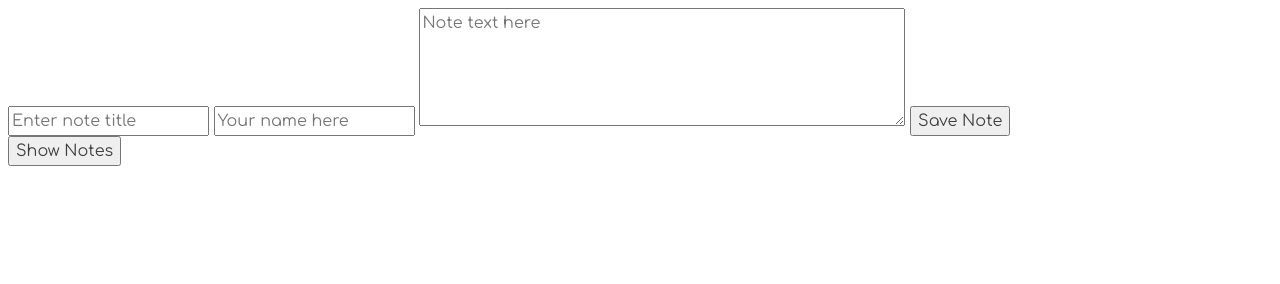
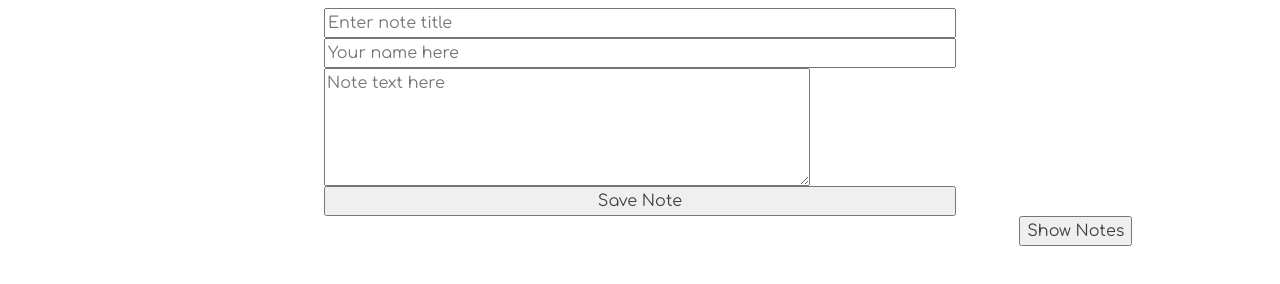
Before and after one commit to NSS-Day-Cohort-42/glassdale-pd, a plain HTML site: page index.html in a window 1280 px wide. Drawn offline with Linux system fonts and the light colour scheme; no server answers; a web font is replaced by a local one.

Commit message:
Applied Flexbox to note form

```diff
--- a/index.html
+++ b/index.html
@@ -19,11 +19,14 @@
         </header>
         <article class="officersContainer"></article>
         <article class="noteFormContainer"></article>
-        <article class="noteListButton"></article>
 
         <div class="lists">
             <article class="criminalsContainer"></article>
-            <aside class="noteListContainer"></aside>
+
+            <aside class="noteListContainer">
+                <div class="noteListButton"></div>
+                <article class="noteList"></article>
+            </aside>
         </div>
     </main>
 
--- a/scripts/notes/NoteForm.js
+++ b/scripts/notes/NoteForm.js
@@ -26,11 +26,13 @@ eventHub.addEventListener("click", clickEvent => {
 
 const render = () => {
     contentTarget.innerHTML = `
-        <input type="text" id="note--title" placeholder="Enter note title" />
-        <input type="text" id="note--author" placeholder="Your name here" />
-        <textarea id="note--content" placeholder="Note text here"></textarea>
+        <section class="noteForm">
+            <input type="text" id="noteForm--title" placeholder="Enter note title" />
+            <input type="text" id="noteForm--author" placeholder="Your name here" />
+            <textarea id="noteForm--content" placeholder="Note text here"></textarea>
 
-        <button id="saveNote">Save Note</button>
+            <button id="noteForm--saveNote">Save Note</button>
+        </section>
     `
 }
 
--- a/scripts/notes/NoteList.js
+++ b/scripts/notes/NoteList.js
@@ -1,7 +1,7 @@
 import { getNotes, useNotes } from "./NoteProvider.js";
 import { NoteHTMLConverter } from "./NoteHTMLCoverter.js";
 
-const contentTarget = document.querySelector(".noteListContainer")
+const contentTarget = document.querySelector(".noteList")
 const eventHub = document.querySelector(".container")
 
 eventHub.addEventListener("showNotesClicked", customEvent => {
--- a/styles/notes.css
+++ b/styles/notes.css
@@ -4,3 +4,10 @@
     padding: 0.75rem;
     margin: 1rem 0;
 }
+
+.noteForm {
+    margin: 0 auto;
+    max-width: 50%;
+    display: flex;
+    flex-direction: column;
+}
```
